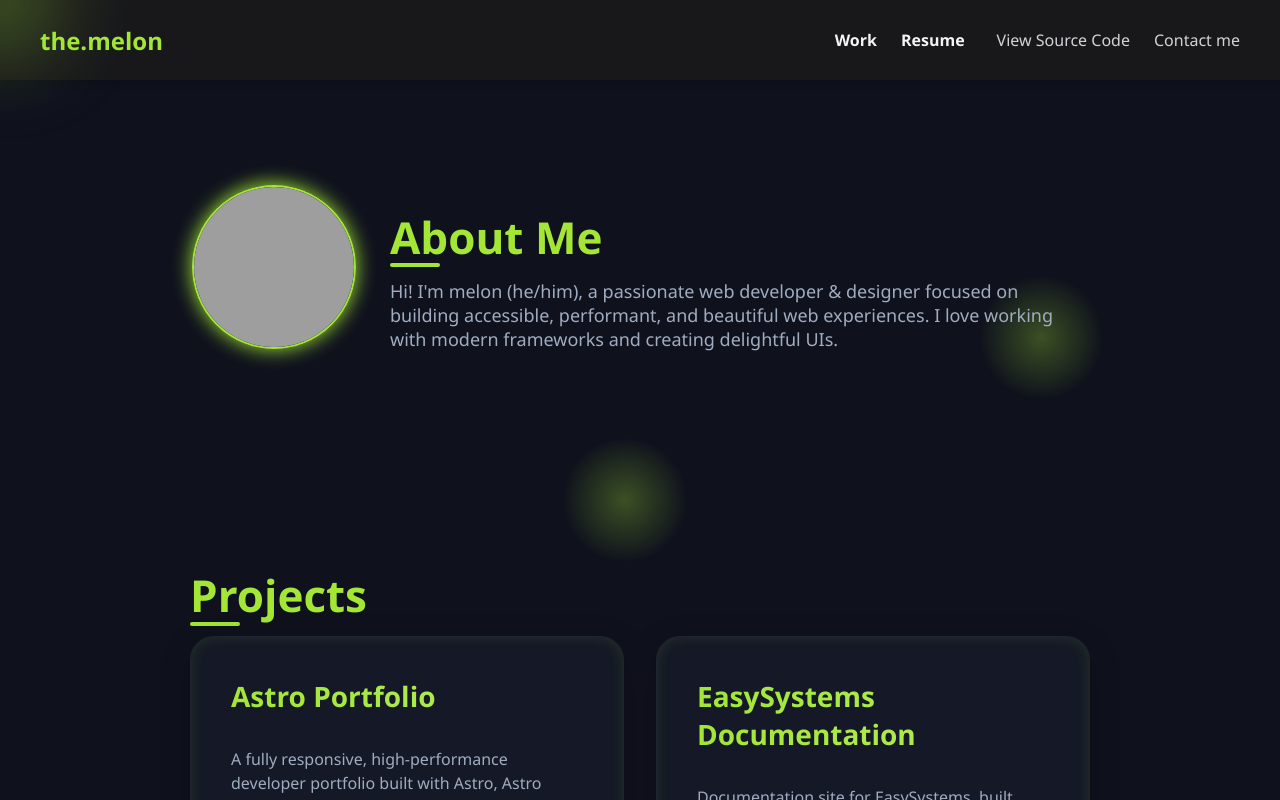
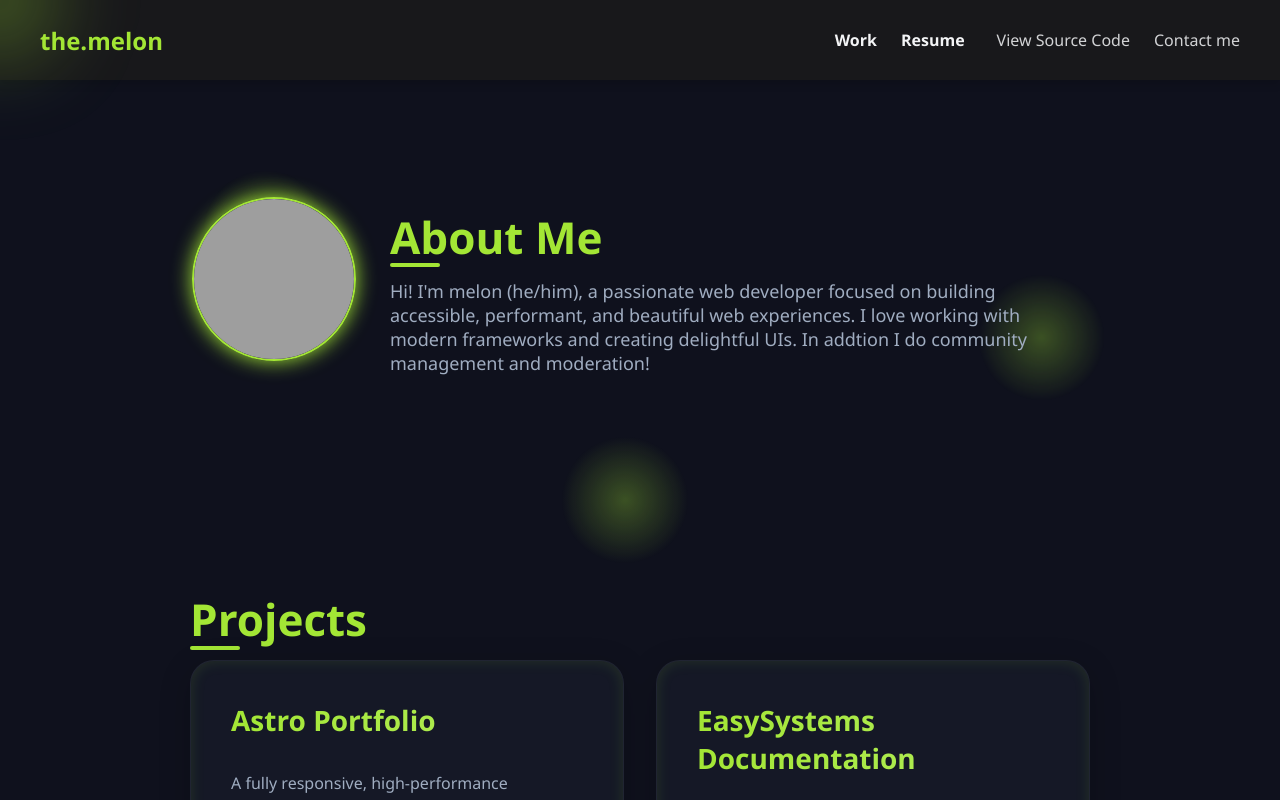
Before and after one commit to TheMelone2/portfolio-v2, an Astro site: page / in a window 1280 px wide. Built offline with nearby package versions, Linux system fonts and the light colour scheme; Astro itself is replaced by a stand-in of ours; grey boxes are pictures that could not be loaded; some icons are missing.

Commit message:
Update: Intro text

```diff
--- a/src/pages/index.astro
+++ b/src/pages/index.astro
@@ -21,7 +21,7 @@ import '../styles/global.css';
         </div>
         <div>
           <h2 class="section-title accent">About Me</h2>
-          <p class="section-desc">Hi! I'm melon (he/him), a passionate web developer & designer focused on building accessible, performant, and beautiful web experiences. I love working with modern frameworks and creating delightful UIs.</p>
+          <p class="section-desc">Hi! I'm melon (he/him), a passionate web developer focused on building accessible, performant, and beautiful web experiences. I love working with modern frameworks and creating delightful UIs. In addtion I do community management and moderation!</p>
         </div>
       </section>
       <section id="projects" class="projects-section reveal">
```
